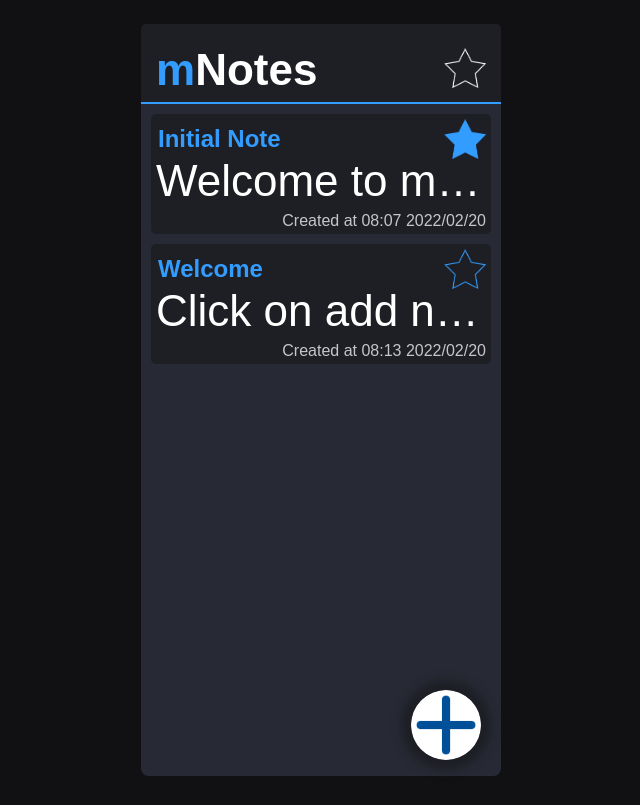
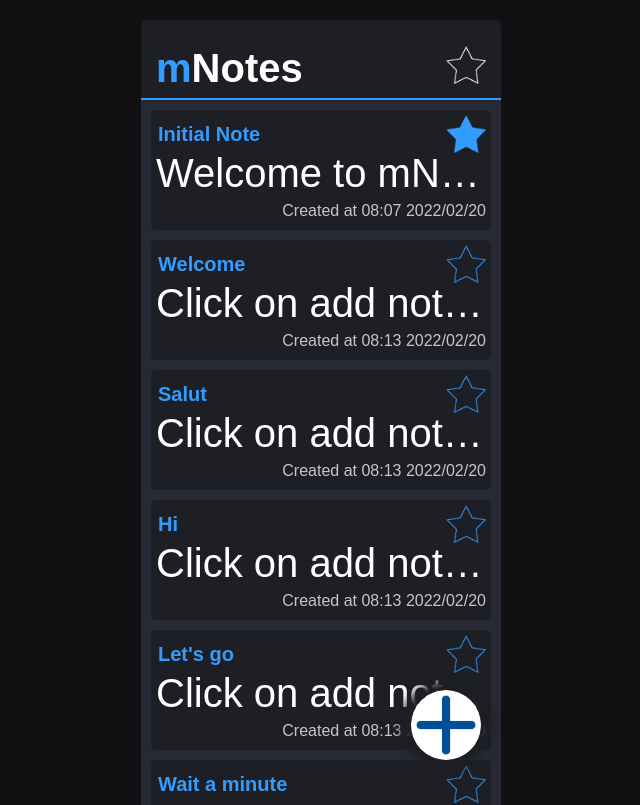
Before and after one commit to alisariyer/mnotes, a React (Create React App) app: page / in a window 1280 px wide. Shown: the top 805 px of the page, without its empty margins (319-959 px from the left). Built offline with nearby package versions, Linux system fonts and the light colour scheme.

Commit message:
1. Add more data in data.json 2. Add Modal component and its content 3. Add modal classes and elements 4. Add delete feature when some cards selected

```diff
--- a/src/App.js
+++ b/src/App.js
@@ -2,6 +2,7 @@ import React, { useState, useEffect } from "react";
 import Header from "./components/Header";
 import Body from "./components/Body";
 import Footer from "./components/Footer";
+import Modal from "./components/Modal";
 import data from "./data.json";
 
 export default function App() {
@@ -23,37 +24,59 @@ export default function App() {
 
   // if the user click on star on the header to show only favorite notes
   const handleOnlyFavorites = () => {
-    setOnlyFavorites(prevState => !prevState);
-  }
+    setOnlyFavorites((prevState) => !prevState);
+  };
 
   // to handle if any element selected
   const [isAnySelected, setIsAnySelected] = useState(false);
 
   // handle if any card is selected
   useEffect(() => {
-    setIsAnySelected(prevState => {
-      console.log("in useEffect");
-      return notes.some(note => note.isSelected)
-    })
-  }, [notes])
+    setIsAnySelected(notes.some((note) => note.isSelected));
+  }, [notes]);
 
   // handle double click on card
   const handleSelection = (id) => {
     setNotes((prevNotes) => {
       return prevNotes.map((note) =>
-      note.id === id ? { ...note, isSelected: !note.isSelected } : note
+        note.id === id ? { ...note, isSelected: !note.isSelected } : note
       );
     });
-  }
+  };
+
+  // to check if modal is shown or not in case of delete note(s)
+  const [modal, setModal] = useState(false);
+
+  // handle action as delete or add a new note
+  const handleAction = (isDelete) => {
+    if (isDelete) setModal(true);
+  };
+  console.log("App inside");
+  // to delete selected notes
+  const handleDelete = (isYes) => {
+    setModal(false);
+    if (isYes) {
+      setNotes((prevNotes) => prevNotes.filter((note) => !note.isSelected));
+    }
+  };
 
   return (
     <>
+      {modal && <Modal handleDelete={handleDelete} />}
       <div className="cover"></div>
-      <Header onlyFavorites={onlyFavorites} handleOnlyFavorites={handleOnlyFavorites}/>
+      <Header
+        onlyFavorites={onlyFavorites}
+        handleOnlyFavorites={handleOnlyFavorites}
+      />
       <div className="container">
         {/* Send onlyFavorites to body to filter there */}
-        <Body notes={notes} handleIsFavorite={handleIsFavorite} onlyFavorites={onlyFavorites} handleSelection={handleSelection}/>
-        <Footer isDelete={isAnySelected}/>
+        <Body
+          notes={notes}
+          handleIsFavorite={handleIsFavorite}
+          onlyFavorites={onlyFavorites}
+          handleSelection={handleSelection}
+        />
+        <Footer isDelete={isAnySelected} handleAction={handleAction} />
       </div>
     </>
   );
--- a/src/components/Footer.js
+++ b/src/components/Footer.js
@@ -1,10 +1,10 @@
 import React from "react";
 
-export default function Footer({ isDelete }) {
+export default function Footer({ isDelete, handleAction }) {
     const imageName = isDelete ? "delete" : "add";
     return (
         <footer className="footer">
-            <img className="button" src={`./images/${imageName}.png`} alt="add button" />
+            <img className="button-add" src={`./images/${imageName}.png`} alt="add button" onClick={() => handleAction(isDelete)}/>
         </footer>
     )
 }
--- /dev/null
+++ b/src/components/Modal.js
@@ -0,0 +1,15 @@
+import React from "react";
+
+export default function Modal({ handleDelete }) {
+    return (
+        <div className="modal">
+            <div className="modal-card">
+                <h3>Do you want to delete selected notes permanently?</h3>
+                <div className="button-group">
+                    <button type="button" className="button yes" onClick={() => handleDelete(true)}>Yes</button>
+                    <button type="button" className="button no" onClick={() => handleDelete(false)}>No</button>
+                </div>
+            </div>
+        </div>
+    )
+}
--- a/src/css/base.css
+++ b/src/css/base.css
@@ -16,9 +16,9 @@
 
   /* font-sizes */
   --fs-small: calc(var(--rem) * 1.6);
-  --fs-medium: calc(var(--rem) * 2.4);
-  --fs-normal: calc(var(--rem) * 3.6);
-  --fs-large: calc(var(--rem) * 4.4);
+  --fs-medium: calc(var(--rem) * 2);
+  --fs-normal: calc(var(--rem) * 3.2);
+  --fs-large: calc(var(--rem) * 4);
 
   /* font-weights */
   --fw-extra-light: 200;
@@ -26,6 +26,8 @@
   --fw-bold: 700;
 
   --br: calc(var(--rem) / 2);
+
+  user-select: none;
 }
 
 /* ************************************************ */
--- a/src/css/custom.css
+++ b/src/css/custom.css
@@ -44,7 +44,7 @@ h1 > span {
 /* all star image styling */
 
 .star {
-    width: calc( var(--rem) * 4.2);
+    width: calc( var(--rem) * 4);
     cursor: pointer;
 }
 
@@ -117,7 +117,7 @@ main {
     margin: calc( var(--rem));
 }
 
-.button {
+.button-add {
     position: fixed;
     bottom: calc( var(--rem) * 4);
     left: calc(50% + calc(var(--rem) * 9));
@@ -127,6 +127,76 @@ main {
     cursor: pointer;
 }
 
-.button:hover {
+.button-add:hover {
     box-shadow: 10px 10px 0px 0px hsl( var(--clr-dark));
 }
+
+/* modal styling */
+
+.modal {
+    display: flex;
+    justify-content: center;
+    align-items: center;
+    position: fixed;
+    z-index: 9999;
+    background-color:hsl( var(--clr-dark) / .9);
+    top: 0;
+    left: 0;
+    height: 100vh;
+    width: 100vw;
+}
+
+.modal-card {
+    display: flex;
+    flex-direction: column;
+    justify-content: space-between;
+    width: calc(var(--rem) * 36);
+    height: calc(var(--rem) * 16);
+    padding: calc(var(--rem));
+    background-color: hsl(var(--clr-white));
+    border-radius: var(--br);
+}
+
+.modal-card h3 {
+    text-align: center;
+    margin-block: calc(var(--rem) * 1.3);
+    font-size: calc( var(--fs-medium) * 1.1);
+    color: hsl( var(--clr-dark));
+}
+
+.button-group {
+    width: 100%;
+    height: calc(var(--rem) * 6);
+    border-radius: var(--br);
+    overflow: hidden;
+}
+
+.button-group .button {
+    font-size: calc( var(--fs-medium) * 1.1);
+    font-weight: var(--fw-bold);
+    width: 50%;
+    height: 100%;
+    border: 0;
+    border-radius: 0;
+    line-height: 0;
+    cursor: pointer;
+}
+
+.yes {
+    background-color: hsl( var(--clr-blue));
+}
+
+.yes:hover,
+.yes:focus {
+    background-color: hsl( var(--clr-blue) / .9);
+}
+
+.no {
+    background-color: hsl( var(--clr-dark));
+    color: hsl( var(--clr-white));
+}
+
+.no:hover,
+.no:focus {
+    background-color: hsl( var(--clr-dark) / .9);
+}
--- a/src/data.json
+++ b/src/data.json
@@ -15,6 +15,46 @@
             "createdAt": "08:13 2022/02/20",
             "isFavorite": false,
             "isSelected": false
+        },
+        {
+            "id" : 3,
+            "title" : "Salut",
+            "note": "Click on add note button to add a new note",
+            "createdAt": "08:13 2022/02/20",
+            "isFavorite": false,
+            "isSelected": false
+        },
+        {
+            "id" : 4,
+            "title" : "Hi",
+            "note": "Click on add note button to add a new note",
+            "createdAt": "08:13 2022/02/20",
+            "isFavorite": false,
+            "isSelected": false
+        },
+        {
+            "id" : 5,
+            "title" : "Let's go",
+            "note": "Click on add note button to add a new note",
+            "createdAt": "08:13 2022/02/20",
+            "isFavorite": false,
+            "isSelected": false
+        },
+        {
+            "id" : 6,
+            "title" : "Wait a minute",
+            "note": "Click on add note button to add a new note",
+            "createdAt": "08:13 2022/02/20",
+            "isFavorite": false,
+            "isSelected": false
+        },
+        {
+            "id" : 7,
+            "title" : "Look",
+            "note": "Click on add note button to add a new note",
+            "createdAt": "08:13 2022/02/20",
+            "isFavorite": false,
+            "isSelected": false
         }
     ]
 }
```
